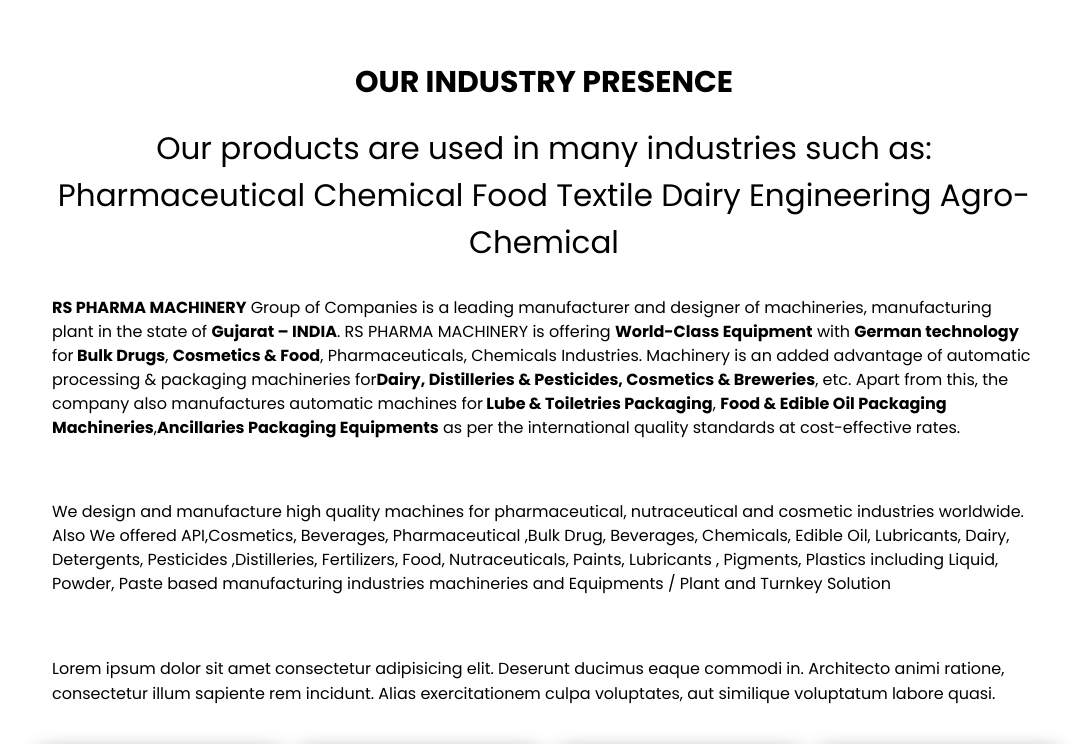
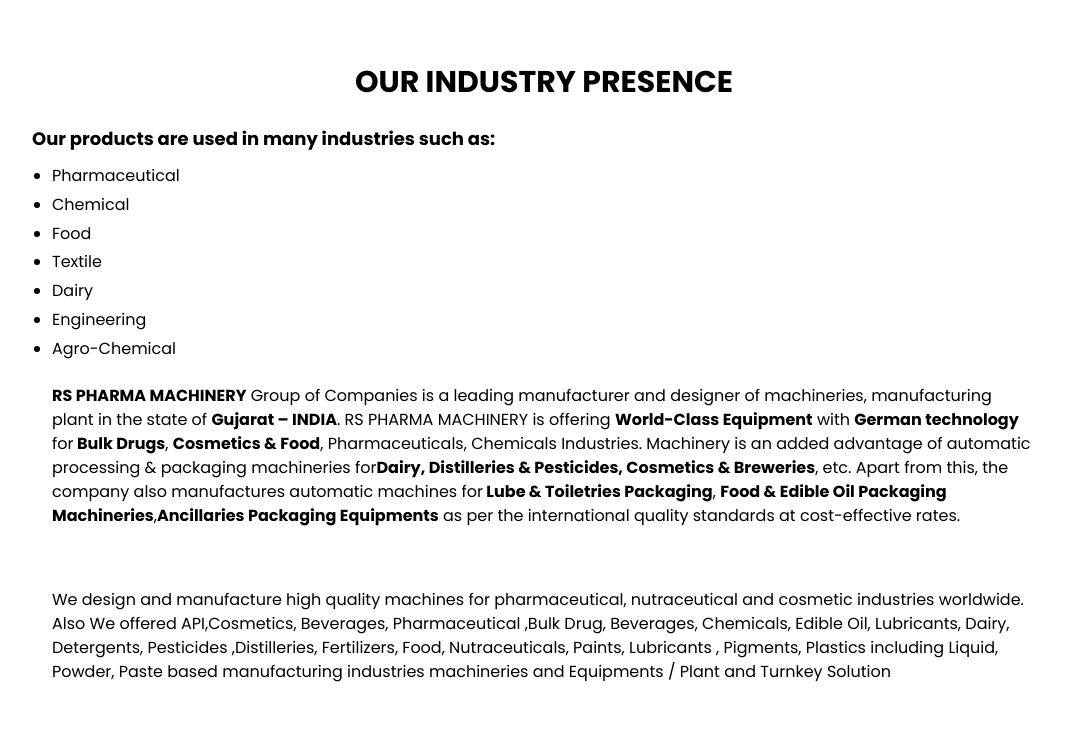
Before and after one commit to BharatAgni/rspharmamachinery, a React (Create React App) app: page / in a window 1280 px wide. Shown: the part 800-1544 px from the top of the page, without its empty margins (96-1178 px from the left). Built offline with nearby package versions, Linux system fonts and the light colour scheme.

Commit message:
update About and Presence components for improved layout and readability

```diff
--- a/src/components/About/About.css
+++ b/src/components/About/About.css
@@ -92,9 +92,12 @@
 .about-top .item-right p {
     font-size: 15px;
     margin-bottom: 15px;
-    text-align: justify;
+    text-align: left;
     line-height: 1.5;
     padding: 20px;
+
+
+
 }
 
 .about-middle {
--- a/src/components/Presence/Presence.css
+++ b/src/components/Presence/Presence.css
@@ -1,5 +1,6 @@
 .Presence-main{
     padding-top: 20px;
+    padding-bottom: 20px;
 
 }
 
--- a/src/components/Presence/Presence.jsx
+++ b/src/components/Presence/Presence.jsx
@@ -8,15 +8,22 @@
 const Presence = () => {
   return (
     <div className='Presence-main wrapper'>
-        <Title title = "OUR INDUSTRY PRESENCE" titleText="Our products are used in many industries such as:
-Pharmaceutical
-Chemical
-Food
-Textile
-Dairy
-Engineering
-Agro-Chemical"/>
-        <p style={{ color: "black", marginBottom: "20px", lineHeight: "1.5", padding: "20px" }}>
+    <Title title="OUR INDUSTRY PRESENCE" />
+    <p style={{ fontSize: "18px", fontWeight: "bold", marginBottom: "10px" }}>
+  Our products are used in many industries such as:
+</p>
+<ul style={{ listStyleType: "disc", paddingLeft: "20px", lineHeight: "1.8" }}>
+  <li>Pharmaceutical</li>
+  <li>Chemical</li>
+  <li>Food</li>
+  <li>Textile</li>
+  <li>Dairy</li>
+  <li>Engineering</li>
+  <li>Agro-Chemical</li>
+</ul>
+
+
+        <p style={{ color: "black", marginBottom: "20px", lineHeight: "1.5", padding: "20px", textAlign: "left" }}>
         <strong>RS PHARMA MACHINERY</strong> Group of Companies is a leading manufacturer and designer of machineries,
     manufacturing plant in the state of <strong>Gujarat – INDIA</strong>.
     RS PHARMA MACHINERY is offering <strong>World-Class Equipment</strong> with <strong>German technology</strong> for
@@ -29,13 +36,13 @@
                 </p>
 
 
-                <p style={{ color: "black", marginBottom: "20px", lineHeight: "1.5", padding: "20px" }}>
+                <p style={{ color: "black", marginBottom: "20px", lineHeight: "1.5", padding: "20px", textAlign: "left" }}>
                 We design and manufacture high quality machines for pharmaceutical, nutraceutical and cosmetic industries worldwide.
                 Also We offered  API,Cosmetics, Beverages, Pharmaceutical ,Bulk Drug, Beverages, Chemicals, Edible Oil, Lubricants,
                  Dairy, Detergents, Pesticides ,Distilleries, Fertilizers, Food, Nutraceuticals, Paints, Lubricants , Pigments, Plastics
                  including Liquid, Powder, Paste based manufacturing industries machineries and Equipments / Plant and Turnkey Solution
                 </p>
-                <p style={{ padding: "20px"}}>
+                <p style={{ padding: "20px", textAlign: "left"}}>
                     Lorem ipsum dolor sit amet consectetur adipisicing elit. Deserunt ducimus eaque commodi in.
                     Architecto animi ratione, consectetur illum sapiente rem incidunt. Alias exercitationem culpa
                     voluptates, aut similique voluptatum labore quasi.
```
